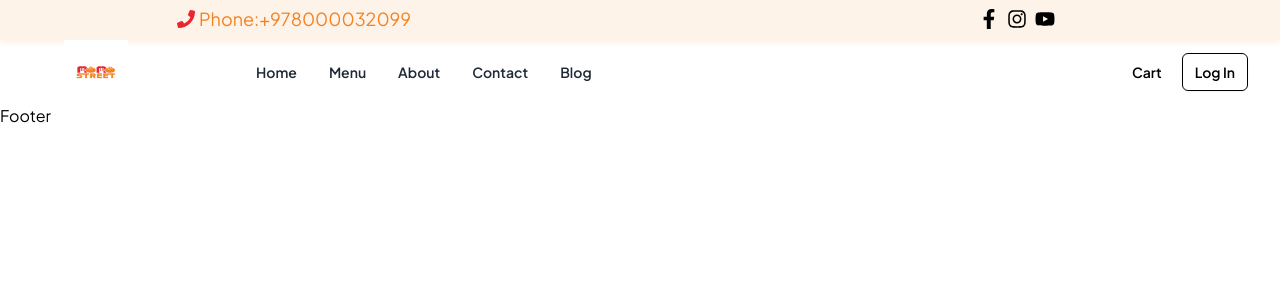
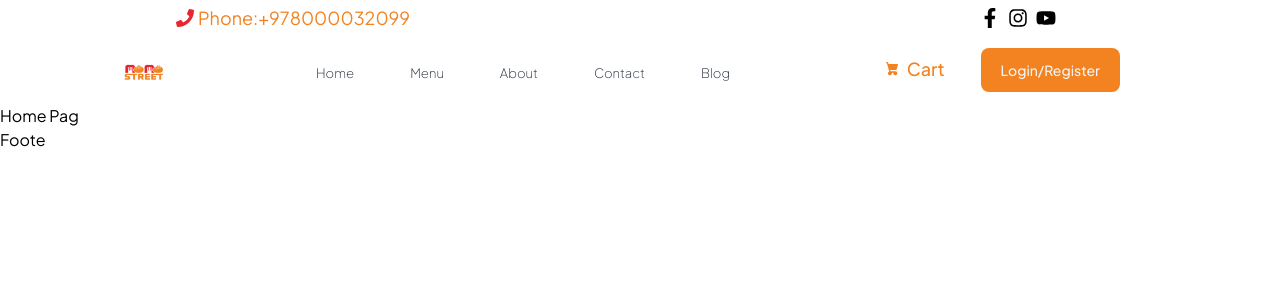
Before and after one commit to RajivMahato68/ResturantWebsite, a React (Vite) app: page / in a window 1280 px wide. Shown: the top 300 px of the page. Built offline with nearby package versions, Linux system fonts and the light colour scheme.

Commit message:
Navbar Done

```diff
--- a/src/App.jsx
+++ b/src/App.jsx
@@ -1,15 +1,12 @@
-import { NavBar, Footer } from "./components";
+import { HomePage } from "./components";
 
-
-
-import { BrowserRouter as Router } from 'react-router-dom';
+import { BrowserRouter as Router } from "react-router-dom";
 
 function App() {
   return (
     <Router>
       <div>
-        <NavBar />
-        <Footer />
+        <HomePage />
       </div>
     </Router>
   );
--- a/src/components/Footer/Footer.jsx
+++ b/src/components/Footer/Footer.jsx
@@ -1,9 +1,7 @@
-import React from 'react'
+import React from "react";
 
 function Footer() {
-  return (
-    <div>Footer</div>
-  )
+  return <div>Foote</div>;
 }
 
-export default Footer
+export default Footer;
--- /dev/null
+++ b/src/components/Header/HomePage.jsx
@@ -0,0 +1,11 @@
+import React from "react";
+import { Layout } from "../index";
+function HomePage() {
+  return (
+    <Layout>
+      <h1>Home Pag</h1>
+    </Layout>
+  );
+}
+
+export default HomePage;
--- /dev/null
+++ b/src/components/Layout/Layout.jsx
@@ -0,0 +1,14 @@
+import React from "react";
+import { Footer, NavBar } from "../index";
+
+function Layout({ children }) {
+  return (
+    <>
+      <NavBar />
+      <div>{children}</div>
+      <Footer />
+    </>
+  );
+}
+
+export default Layout;
--- a/src/components/Navbar/NavBar.jsx
+++ b/src/components/Navbar/NavBar.jsx
@@ -1,48 +1,44 @@
-import {NavDetials} from "../index"
-import Logo from "../../assets/logo.png"
-import React from 'react'
-import { Menu, X, ChevronDown, ChevronRight } from 'lucide-react'
+import { NavDetials } from "../index";
+import Logo from "../../assets/logo.png";
+import React from "react";
+import { Menu, X, ShoppingCart } from "lucide-react";
 
 const menuItems = [
   {
-    name: 'Home',
-    href: '#',
+    name: "Home",
+    href: "#",
   },
   {
-    name: 'Menu',
-    href: '#',
+    name: "Menu",
+    href: "#",
   },
   {
-    name: 'About',
-    href: '#',
+    name: "About",
+    href: "#",
   },
   {
-    name: 'Contact',
-    href: '#',
+    name: "Contact",
+    href: "#",
   },
   {
-    name: 'Blog',
-    href: '#',
+    name: "Blog",
+    href: "#",
   },
-
-]
+];
 
 function NavBar() {
-  const [isMenuOpen, setIsMenuOpen] = React.useState(false)
+  const [isMenuOpen, setIsMenuOpen] = React.useState(false);
 
   const toggleMenu = () => {
-    setIsMenuOpen(!isMenuOpen)
-  }
+    setIsMenuOpen(!isMenuOpen);
+  };
 
   return (
     <div className="relative w-full bg-red-40">
-      <NavDetials/>
+      <NavDetials />
       <div className="mx-auto flex max-w-7xl h-16 items-center justify-between px-4 py-2  sm:px-6 lg:px-8 ">
-        <div className="inline-flex items-center space-x-2 px-8">
-
-           <img src={Logo} alt="logo" className="h-[4rem] w-[4rem] object-fit" />
-
-
+        <div className="inline-flex items-center space-x-2 px-8 ml-12">
+          <img src={Logo} alt="logo" className="h-[5rem] w-[4rem] object-fit" />
         </div>
         <div className="hidden grow items-start lg:flex ml-12">
           <ul className="ml-12 inline-flex space-x-8">
@@ -50,31 +46,43 @@ function NavBar() {
               <li key={item.name}>
                 <a
                   href={item.href}
-                  className="inline-flex items-center text-sm font-semibold text-gray-800 hover:text-gray-900"
+                  className="inline-flex items-center text-[13px] font-thin text-gray-800 mx-3  hover:text-gray-900"
                 >
                   {item.name}
-
                 </a>
               </li>
             ))}
           </ul>
         </div>
-        <div className="hidden space-x-2 lg:block">
+        <div className="hidden space-x-2 mr-32 lg:block">
           <button
             type="button"
-            className="rounded-md bg-transparent px-3 py-2 text-sm font-semibold text-black hover:bg-black/10 focus-visible:outline focus-visible:outline-2 focus-visible:outline-offset-2 focus-visible:outline-black"
+            class="text-[#F38220] font-medium rounded-lg text-lg px-5 py-2.5 text-center inline-flex items-center me-2  "
           >
+            <svg
+              class="w-3.5 h-3.5 me-2"
+              aria-hidden="true"
+              xmlns="http://www.w3.org/2000/svg"
+              fill="currentColor"
+              viewBox="0 0 18 21"
+            >
+              <path d="M15 12a1 1 0 0 0 .962-.726l2-7A1 1 0 0 0 17 3H3.77L3.175.745A1 1 0 0 0 2.208 0H1a1 1 0 0 0 0 2h.438l.6 2.255v.019l2 7 .746 2.986A3 3 0 1 0 9 17a2.966 2.966 0 0 0-.184-1h2.368c-.118.32-.18.659-.184 1a3 3 0 1 0 3-3H6.78l-.5-2H15Z" />
+            </svg>
             Cart
           </button>
+
           <button
             type="button"
-            className="rounded-md border border-black px-3 py-2 text-sm font-semibold text-black shadow-sm focus-visible:outline focus-visible:outline-2 focus-visible:outline-offset-2 focus-visible:outline-black"
+            class="py-3 px-5 me-2 mb-2 text-sm font-medium text-gray-100 focus:outline-none bg-[#F38220] rounded-lg "
           >
-            Log In
+            Login/Register
           </button>
         </div>
         <div className="lg:hidden">
-          <Menu onClick={toggleMenu} className="h-6 w-6 cursor-pointer text-[#f38220]" />
+          <Menu
+            onClick={toggleMenu}
+            className="h-6 w-6 cursor-pointer text-[#f38220]"
+          />
         </div>
         {isMenuOpen && (
           <div className="absolute inset-x-0 top-0 z-50 origin-top-right transform p-2 transition lg:hidden">
@@ -82,9 +90,11 @@ function NavBar() {
               <div className="px-5 pb-6 pt-5">
                 <div className="flex items-center justify-between">
                   <div className="inline-flex items-center space-x-2">
-
-                      <img src={Logo} alt="logo" className="w-16 h-16 object-fit" />
-
+                    <img
+                      src={Logo}
+                      alt="logo"
+                      className="w-16 h-16 object-fit"
+                    />
                   </div>
                   <div className="-mr-2">
                     <button
@@ -93,7 +103,10 @@ function NavBar() {
                       className="inline-flex items-center justify-center rounded-md p-2 text-gray-400 hover:bg-gray-100 hover:text-gray-500 focus-visible:outline focus-visible:outline-2 focus-visible:outline-offset-2 focus-visible:outline-black"
                     >
                       <span className="sr-only">Close menu</span>
-                      <X className="h-6 w-6 text-[#f38220] " aria-hidden="true" />
+                      <X
+                        className="h-6 w-6 text-[#f38220] "
+                        aria-hidden="true"
+                      />
                     </button>
                   </div>
                 </div>
@@ -135,7 +148,7 @@ function NavBar() {
         )}
       </div>
     </div>
-  )
+  );
 }
 
-export default NavBar
+export default NavBar;
--- a/src/components/Navbar/NavDetials.jsx
+++ b/src/components/Navbar/NavDetials.jsx
@@ -3,7 +3,7 @@ import { FaPhone, FaFacebookF, FaInstagram, FaYoutube } from "react-icons/fa";
 
 function NavDetials() {
   return (
-    <div className="w-full  h-10 bg-[#fef3e9] shadow-md shadow-[#fef3e9] border border-[#fef3e9]">
+    <div className="w-full  h-10 ">
       <div className="md:px-32 px-4 py-1 flex justify-between items-center">
         <div className="text-[#f38221] md:pl-12 md:text-lg text-sm space-x-1 flex items-center ">
           <FaPhone className="text-[#E9252F]" />
--- a/src/components/index.js
+++ b/src/components/index.js
@@ -1,5 +1,7 @@
 import NavBar from "./Navbar/NavBar";
 import NavDetials from "./Navbar/NavDetials";
 import Footer from "./Footer/Footer";
+import HomePage from "./Header/HomePage";
+import Layout from "./Layout/Layout";
 
-export { NavBar, NavDetials, Footer };
+export { NavBar, NavDetials, Footer, HomePage, Layout };
```
